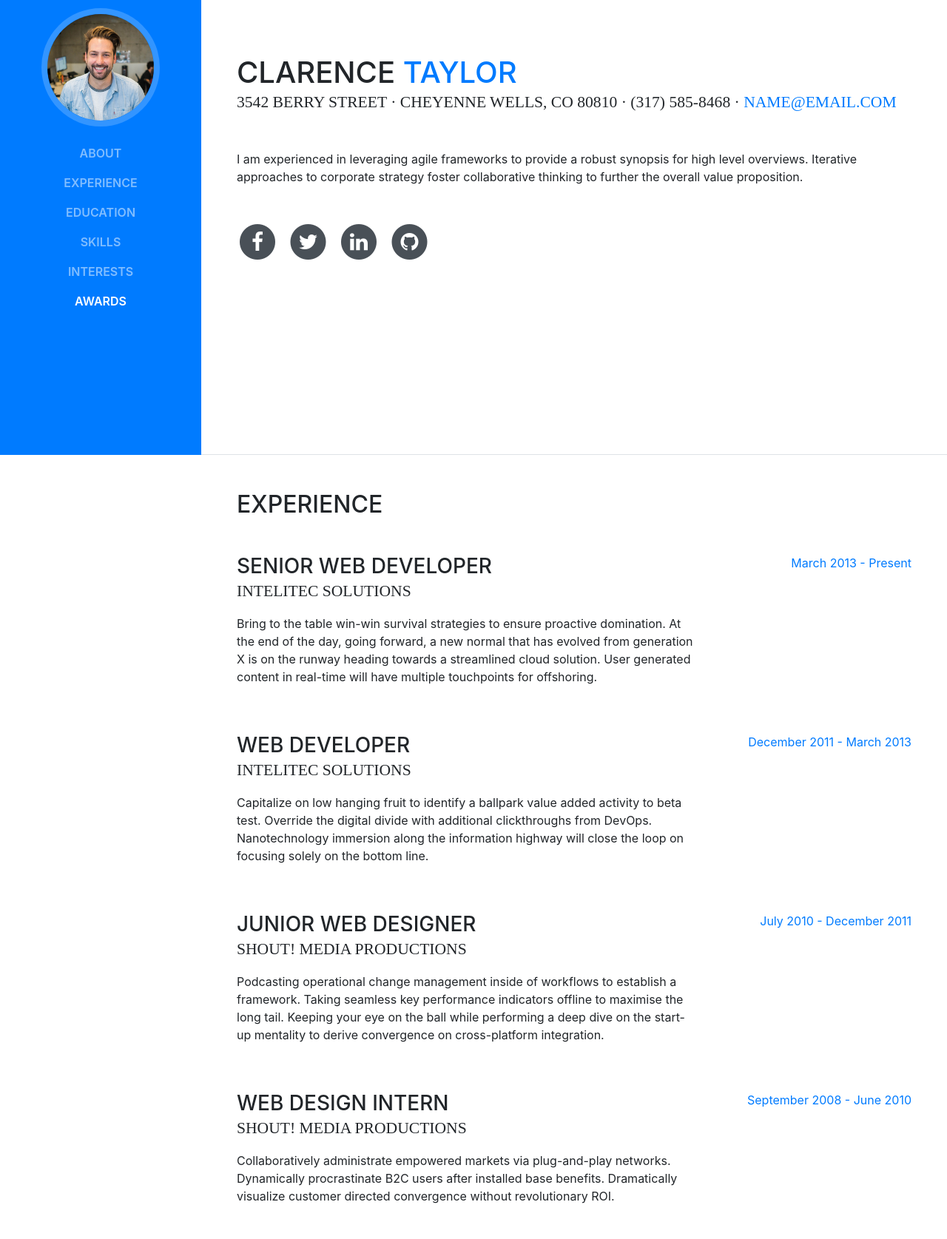
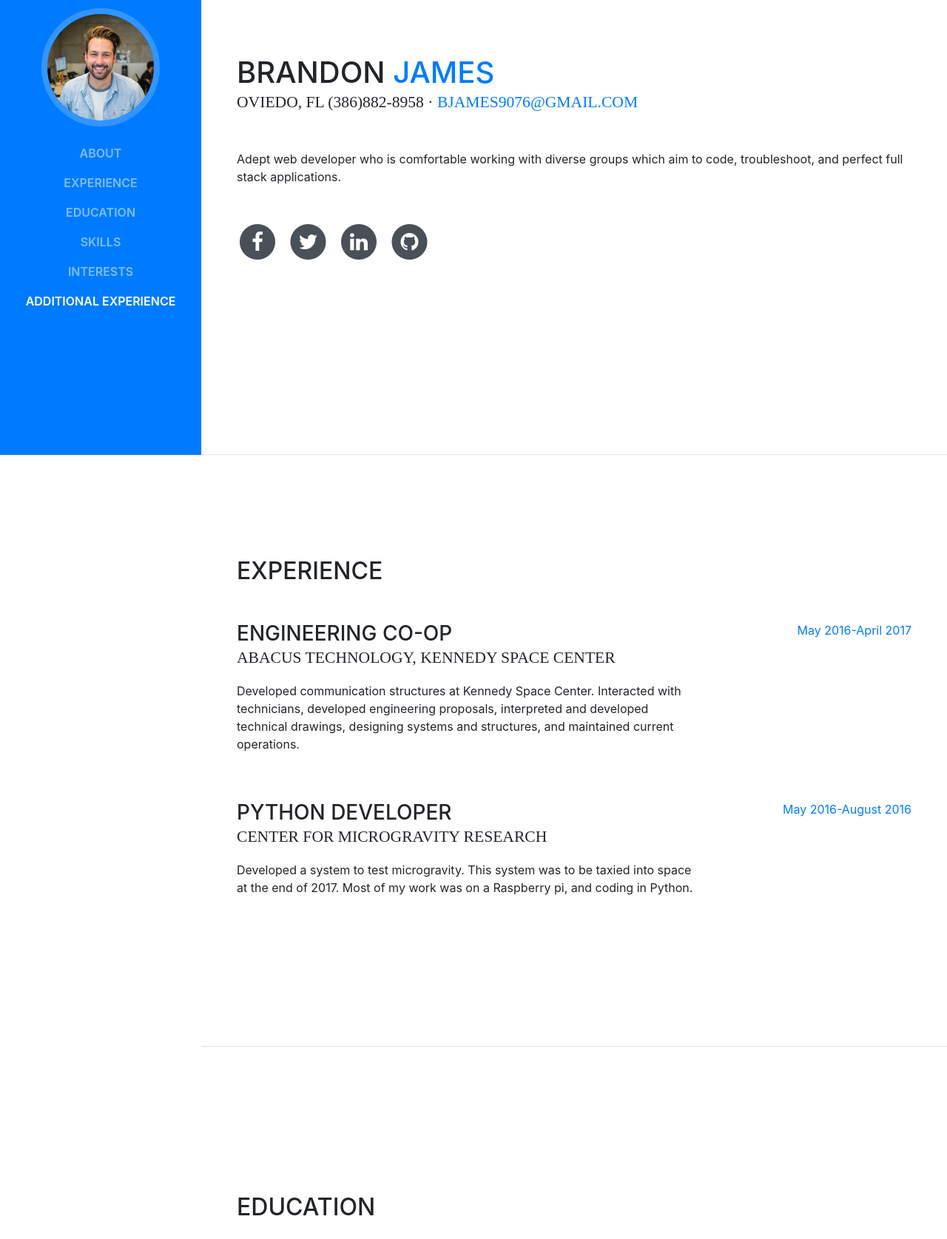
Before and after one commit to bjames9076/profile, a website with bundled scripts: page index.html in a window 1280 px wide. Shown: the part 185-1860 px from the top of the page at 74% size. Built offline with nearby package versions, Linux system fonts and the light colour scheme; a web font is replaced by a local one.

Commit message:
edit about

```diff
--- a/index.html
+++ b/index.html
@@ -55,7 +55,7 @@
             <a class="nav-link js-scroll-trigger" href="#interests">Interests</a>
           </li>
           <li class="nav-item">
-            <a class="nav-link js-scroll-trigger" href="#awards">Awards</a>
+            <a class="nav-link js-scroll-trigger" href="#awards">Additional Experience</a>
           </li>
         </ul>
       </div>
@@ -65,13 +65,14 @@
 
       <section class="resume-section p-3 p-lg-5 d-flex d-column" id="about">
         <div class="my-auto">
-          <h1 class="mb-0">Clarence
-            <span class="text-primary">Taylor</span>
+          <h1 class="mb-0">Brandon
+            <span class="text-primary">James</span>
           </h1>
-          <div class="subheading mb-5">3542 Berry Street · Cheyenne Wells, CO 80810 · (317) 585-8468 ·
-            <a href="mailto:name@email.com">name@email.com</a>
+          <div class="subheading mb-5">Oviedo, FL (386)882-8958 ·
+            <a href="bjames9076@gmail.com">bjames9076@gmail.com</a>
           </div>
-          <p class="mb-5">I am experienced in leveraging agile frameworks to provide a robust synopsis for high level overviews. Iterative approaches to corporate strategy foster collaborative thinking to further the overall value proposition.</p>
+          <p class="mb-5">Adept web developer who is comfortable working with diverse groups which aim to code, troubleshoot, and perfect full stack applications.
+          </p>
           <ul class="list-inline list-social-icons mb-0">
             <li class="list-inline-item">
               <a href="#">
@@ -115,45 +116,25 @@
 
           <div class="resume-item d-flex flex-column flex-md-row mb-5">
             <div class="resume-content mr-auto">
-              <h3 class="mb-0">Senior Web Developer</h3>
-              <div class="subheading mb-3">Intelitec Solutions</div>
-              <p>Bring to the table win-win survival strategies to ensure proactive domination. At the end of the day, going forward, a new normal that has evolved from generation X is on the runway heading towards a streamlined cloud solution. User generated content in real-time will have multiple touchpoints for offshoring.</p>
+              <h3 class="mb-0">Engineering CO-OP</h3>
+              <div class="subheading mb-3">Abacus Technology, Kennedy Space Center</div>
+              <p>Developed communication structures at Kennedy Space Center.
+                Interacted  with technicians, developed engineering proposals, interpreted and developed technical drawings, designing systems and structures, and maintained current operations.
+                </p>
             </div>
             <div class="resume-date text-md-right">
-              <span class="text-primary">March 2013 - Present</span>
+              <span class="text-primary">May 2016-April 2017</span>
             </div>
           </div>
 
           <div class="resume-item d-flex flex-column flex-md-row mb-5">
             <div class="resume-content mr-auto">
-              <h3 class="mb-0">Web Developer</h3>
-              <div class="subheading mb-3">Intelitec Solutions</div>
-              <p>Capitalize on low hanging fruit to identify a ballpark value added activity to beta test. Override the digital divide with additional clickthroughs from DevOps. Nanotechnology immersion along the information highway will close the loop on focusing solely on the bottom line.</p>
+              <h3 class="mb-0">Python Developer </h3>
+              <div class="subheading mb-3">Center for Microgravity Research</div>
+              <p>Developed a system to test microgravity. This system was to be taxied into space at the end of 2017. Most of my work was on a Raspberry pi, and coding in Python.  </p>
             </div>
             <div class="resume-date text-md-right">
-              <span class="text-primary">December 2011 - March 2013</span>
-            </div>
-          </div>
-
-          <div class="resume-item d-flex flex-column flex-md-row mb-5">
-            <div class="resume-content mr-auto">
-              <h3 class="mb-0">Junior Web Designer</h3>
-              <div class="subheading mb-3">Shout! Media Productions</div>
-              <p>Podcasting operational change management inside of workflows to establish a framework. Taking seamless key performance indicators offline to maximise the long tail. Keeping your eye on the ball while performing a deep dive on the start-up mentality to derive convergence on cross-platform integration.</p>
-            </div>
-            <div class="resume-date text-md-right">
-              <span class="text-primary">July 2010 - December 2011</span>
-            </div>
-          </div>
-
-          <div class="resume-item d-flex flex-column flex-md-row">
-            <div class="resume-content mr-auto">
-              <h3 class="mb-0">Web Design Intern</h3>
-              <div class="subheading mb-3">Shout! Media Productions</div>
-              <p>Collaboratively administrate empowered markets via plug-and-play networks. Dynamically procrastinate B2C users after installed base benefits. Dramatically visualize customer directed convergence without revolutionary ROI.</p>
-            </div>
-            <div class="resume-date text-md-right">
-              <span class="text-primary">September 2008 - June 2010</span>
+              <span class="text-primary">May 2016-August 2016</span>
             </div>
           </div>
 
@@ -232,21 +213,6 @@
             </li>
           </ul>
 
-          <div class="subheading mb-3">Workflow</div>
-          <ul class="fa-ul mb-0">
-            <li>
-              <i class="fa-li fa fa-check"></i>
-              Mobile-First, Responsive Design</li>
-            <li>
-              <i class="fa-li fa fa-check"></i>
-              Cross Browser Testing &amp; Debugging</li>
-            <li>
-              <i class="fa-li fa fa-check"></i>
-              Cross Functional Teams</li>
-            <li>
-              <i class="fa-li fa fa-check"></i>
-              Agile Development &amp; Scrum</li>
-          </ul>
         </div>
       </section>
 
```
Also changed, not shown: assets/css/styles.css (added).
